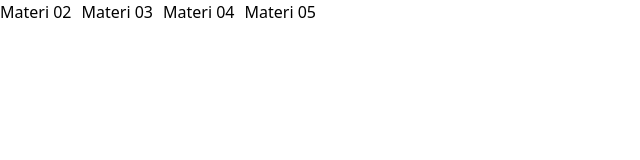
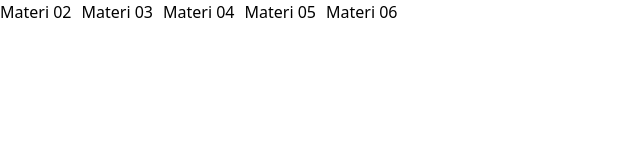
Before and after one commit to reynaldysaputra-fitaja/fe-fitaja-intern, a React (Vite) app: page / in a window 1280 px wide. Shown: the top 160 px of the page, without its empty margins (0-640 px from the left). Built offline with nearby package versions, Linux system fonts and the light colour scheme.

Commit message:
Menambahkan link ke materi-06 dan mengubah import store

```diff
--- a/src/App.jsx
+++ b/src/App.jsx
@@ -17,6 +17,7 @@ function HomeNav() {
       <Link to="/materi-03">Materi 03</Link>
       <Link to="/materi-04">Materi 04</Link>
       <Link to="/materi-05">Materi 05</Link>
+      <Link to="/materi-06">Materi 06</Link>
     </div>
   );
 }
--- a/src/main.jsx
+++ b/src/main.jsx
@@ -3,7 +3,7 @@ import { createRoot } from "react-dom/client";
 import { Provider } from "react-redux"
 import { PersistGate } from "redux-persist/integration/react";
 // import { persistor } from "/src/materi-04/components/store.js"
-import { store } from "/src/materi-05/state/store.js"
+import { store } from "/src/materi-06/state/store.js"
 import App from "./App";
 import "./index.css";
 
```
